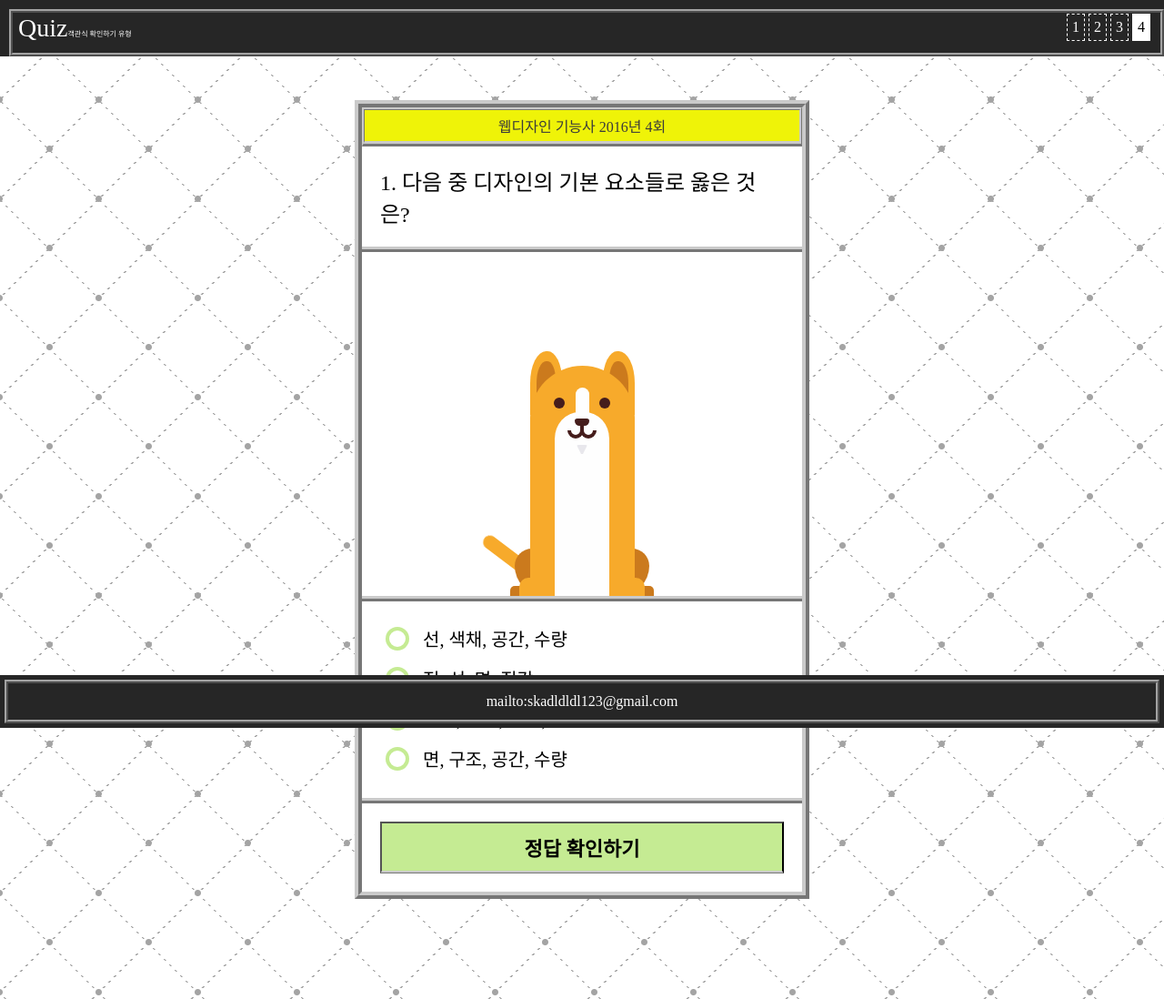
After one commit to xlsak5/testAnGyonam, a PHP site: page /assets/javascript/quiz/quizEffect04.html in a window 1280 px wide. The commit adds this page. Shown: the whole page at 91% size. Run offline with PHP 8.4, Linux system fonts and the light colour scheme; some web fonts are replaced.

Commit message:
23.03.14
수업 점심 전까지 하고 업로드

```diff
--- a/assets/javascript/quiz/css/quiz.css
+++ b/assets/javascript/quiz/css/quiz.css
@@ -191,6 +191,68 @@ body {
     content: "★Tip ";
     color: #ff3c3c;
     font-weight: bold;
+}
+/* .quiz__choice */
+.quiz__choice {
+    font-family: 'PyeongChang';
+    border-bottom: 6px ridge #cacaca;
+    padding: 20px;
+}
+.quiz__choice label {
+    display: flex;
+}
+.quiz__choice label input {
+    position: absolute;
+    /* left: -9999px; 이것은 어느 순간에 보여서 밑에처럼 함 */
+    clip: rect(0 0 0 0);
+    width: 1px;
+    height: 1px;
+    margin: -1px;
+    overflow: hidden;
+}
+.quiz__choice label input:checked + span {
+    background-color: #f5ffe7;
+}
+.quiz__choice label input:checked + span::before {
+    box-shadow: inset 0 0 0 8px #6fa30b;
+}
+.quiz__choice label span {
+    display: flex;
+    font-size: 20px;
+    line-height: 1.4;
+    padding: 6px;
+    cursor: pointer;
+    margin: 2px 0;
+}
+.quiz__choice label span::before {
+    content: "";
+    width: 26px;
+    height: 26px;
+    border-radius: 50%;
+    background-color: #fff;
+    margin-right: 15px;
+    transition: all 0.2s;
+    /* offset-x | offset-y | color */
+    /* box-shadow: 60px -16px teal;
+
+    /* offset-x | offset-y | blur-radius | color */
+    /* box-shadow: 10px 5px 5px black; */
+
+    /* offset-x | offset-y | blur-radius | spread-radius | color */
+    /* box-shadow: 2px 2px 2px 1px rgba(0, 0, 0, 0.2); */
+
+    /* inset | offset-x | offset-y | color */
+    /* box-shadow: inset 5em 1em gold; */
+
+    /* Any number of shadows, separated by commas */
+    /* box-shadow: 3px 3px red, -1em 0 0.4em olive; */
+
+    /* Global keywords */
+    /* box-shadow: inherit;
+    box-shadow: initial;
+    box-shadow: unset;  */
+    /* inset : 안쪽 */
+    box-shadow: inset 0 0 0 4px #C5EB93;
 }
 
 /* dog__wrap */
--- a/assets/javascript/quiz/quizEffect01.html
+++ b/assets/javascript/quiz/quizEffect01.html
@@ -24,6 +24,7 @@
           <li class="active"><a href="quizEffect01.html">1</a></li>
           <li><a href="quizEffect02.html">2</a></li>
           <li><a href="quizEffect03.html">3</a></li>
+          <li><a href="quizEffect04.html">4</a></li>
       </ul>
     </header>
     <!-- testAnGyonam -->
--- a/assets/javascript/quiz/quizEffect02.html
+++ b/assets/javascript/quiz/quizEffect02.html
@@ -24,6 +24,7 @@
             <li><a href="quizEffect01.html">1</a></li>
             <li class="active"><a href="quizEffect02.html">2</a></li>
             <li><a href="quizEffect03.html">3</a></li>
+            <li><a href="quizEffect04.html">4</a></li>
         </ul>
     </header>
     <!-- testAnGyonam -->
--- /dev/null
+++ b/assets/javascript/quiz/quizEffect04.html
@@ -0,0 +1,179 @@
+<!DOCTYPE html>
+<html lang="ko">
+<head>
+    <meta charset="UTF-8">
+    <meta http-equiv="X-UA-Compatible" content="IE=edge">
+    <meta name="viewport" content="width=device-width, initial-scale=1.0">
+    <title>퀴즈 이펙트02</title>
+
+    <!-- css -->
+    <link rel="stylesheet" href="css/reset.css"/>
+    <link rel="stylesheet" href="css/quiz.css"/>
+
+    <!-- 폰트(둥근모) -->
+    <link href="https://webfontworld.github.io/DungGeunMo/DungGeunMo.css" rel="stylesheet">
+    <link href="https://webfontworld.github.io/PyeongChang/PyeongChang.css" rel="stylesheet">
+</head>
+
+<body>
+    <header id="header">
+        <h1>
+            <a href="../assets/javascript/javascript14.html">Quiz</a><span>객관식 확인하기 유형</span> <em></em>
+        </h1>
+        <ul>
+            <li><a href="quizEffect01.html">1</a></li>
+            <li><a href="quizEffect02.html">2</a></li>
+            <li><a href="quizEffect03.html">3</a></li>
+            <li class="active"><a href="quizEffect04.html">4</a></li>
+        </ul>
+    </header>
+    <!-- testAnGyonam -->
+    <!-- //header -->
+    <main id="main">
+        <div class="quiz__wrap">
+            <div class="quiz">
+                <div class="quiz__header">
+                    <h2 class="quiz__title"></h2>
+                </div>
+                <div class="quiz__main">
+                    <div class="quiz__question">
+                    </div>
+                    <div class="quiz__view">
+                        <div class="dog__wrap">
+                            <div class="true">정답입니다.</div>
+                            <div class="false">틀렸습니다.</div>
+                            <div class="card-container">
+                              <div class="dog">
+                                <div class="head">
+                                  <div class="ears"></div>
+                                  <div class="face"></div>
+                                  <div class="eyes">
+                                    <div class="teardrop"></div>
+                                  </div>
+                                  <div class="nose"></div>
+                                  <div class="mouth">
+                                    <div class="tongue"></div>
+                                  </div>
+                                  <div class="chin"></div>
+                                </div>
+                                <div class="body">
+                                  <div class="tail"></div>
+                                  <div class="legs"></div>
+                                </div>
+                              </div>
+                            </div>
+                          </div>
+                    </div>
+                    <div class="quiz__choice">
+                        <label for="choice1">
+                            <input type="radio" id="choice1" class="select" name="choice" value="1">
+                            <span></span>
+                        </label>
+                        <label for="choice2">
+                            <input type="radio" id="choice2" class="select" name="choice" value="2">
+                            <span></span>
+                        </label>
+                        <label for="choice3">
+                            <input type="radio" id="choice3" class="select" name="choice" value="3">
+                            <span></span>
+                        </label>
+                        <label for="choice4">
+                            <input type="radio" id="choice4" class="select" name="choice" value="4">
+                            <span></span>
+                        </label>
+                    </div>
+                    <div class="quiz__answer">
+                        <button class="confirm">정답 확인하기</button>
+                    </div>
+                </div>
+                    <div class="quiz__desc">
+                        설명
+                    </div>
+            </div>
+        </div>
+    </main>
+    <!-- //main -->
+    <footer id="footer">
+        <a href="skadldldl123@gmail.com">mailto:skadldldl123@gmail.com</a>
+    </footer>
+    <!-- //footer -->
+
+    <script>
+        // 선택자
+        const quizWrap = document.querySelector(".quiz__wrap");
+        const quizTitle = quizWrap.querySelector(".quiz__title"); // 시험 종목 / 시간 합칠예정임
+        const quizQustion = quizWrap.querySelector(".quiz__question");
+        const quizChoice = quizWrap.querySelector(".quiz__choice");
+        const quizChoice2 = quizWrap.querySelectorAll(".quiz__choice span");
+        const quizSelect = quizWrap.querySelectorAll(".quiz__choice input");
+        const quizDesc = quizWrap.querySelector(".quiz__desc");
+        const quizAnswer = quizWrap.querySelector(".quiz__answer");
+        const quizConfirm = quizWrap.querySelector(".quiz__answer .confirm");
+        const dogWrap = quizWrap.querySelector(".dog__wrap");
+
+
+
+        // const quizAnswer = quizWrap.querySelector(".quiz__answer .result");
+
+        // 문제 정보
+        const quizInfo = [
+            {
+                infoType: "웹디자인 기능사",
+                infoTime: "2016년 4회",
+                infoNumber: "1",
+                infoQuestion: "다음 중 디자인의 기본 요소들로 옳은 것은?",
+                infoChoice: ["선, 색채, 공간, 수량", "점, 선, 면, 질감", "시간, 수량, 구조, 공간", "면, 구조, 공간, 수량"],
+                infoAnswer: "2",
+                infoDesc : "디자인의 기본 요소에는 점, 선, 면, 질감이 있습니다."
+            }
+        ];
+
+        // 문제 출력
+        function updateQuiz(){
+            quizTitle.innerHTML = quizInfo[0].infoType + " " + quizInfo[0].infoTime;
+            quizQustion.innerHTML = "<em>" + quizInfo[0].infoNumber +"</em>. " + "<em>" + quizInfo[0].infoQuestion + "</em>";
+            quizDesc.innerHTML = quizInfo[0].infoDesc;
+
+            for(let i=0; i<quizInfo[0].infoChoice.length; i++){
+                quizChoice2[i].innerHTML = quizInfo[0].infoChoice[i];
+            }
+            // 해설 숨기기
+            quizDesc.style.display = "none";
+        }
+
+
+        // 정답 확인
+        function answerQuiz(){
+            // 사용자가 선택한 인풋박스(checked) === 문제 정답(quizInfo[0].infoAnswer)
+            for(let j=0; j<quizInfo[0].infoChoice.length; j++){
+                if(quizSelect[j].checked === true){ // 사용자가 보기를 체크
+                    if(quizSelect[j].value === quizInfo[0].infoAnswer){
+                        // 정답
+                        dogWrap.classList.add("like");
+                        dogWrap.classList.remove("dislike");
+                    }
+                    else{
+                        // 오답
+                        dogWrap.classList.remove("like");
+                        dogWrap.classList.add("dislike");
+                    }
+                }
+            }
+            // 해설 보이기
+            quizDesc.style.display = "block";
+            quizConfirm.style.display = "none";
+            quizAnswer.style.display = "none";
+        }
+
+        updateQuiz(); // 문제 출력
+        quizConfirm.addEventListener("click", answerQuiz);
+        // answerQuiz();
+
+
+        // forEach문으로 만들어보기
+        // quizChoice2.forEach(function(el, index){
+        //     quizChoice2[index].innerHTML = quizInfo[0].infoChoice[index];
+        // });
+    </script>
+</body>
+</html>
```
Also changed, not shown: assets/javascript/javascript14.html (+13 -0 lines), assets/javascript/quiz/quizEffect03.html (+9 -8 lines).
